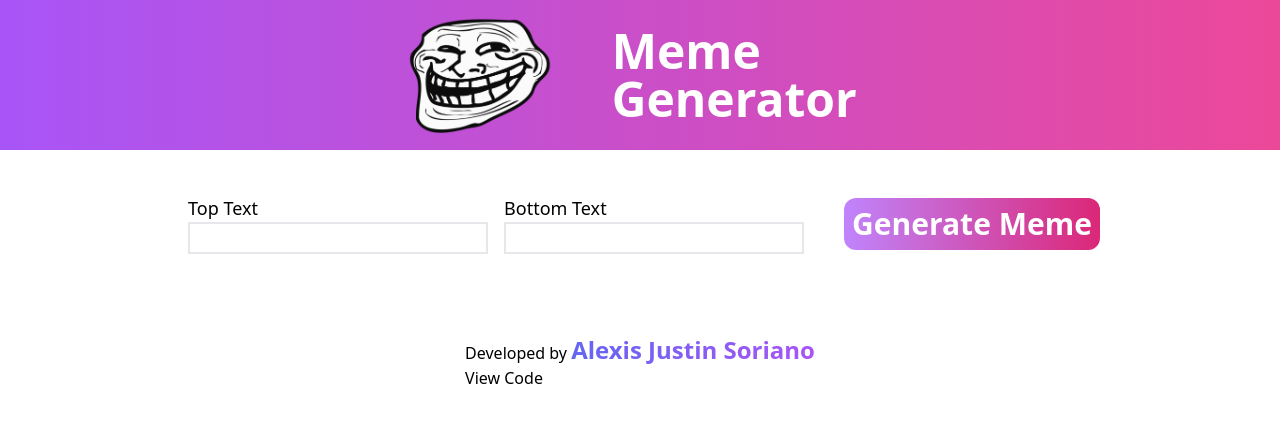
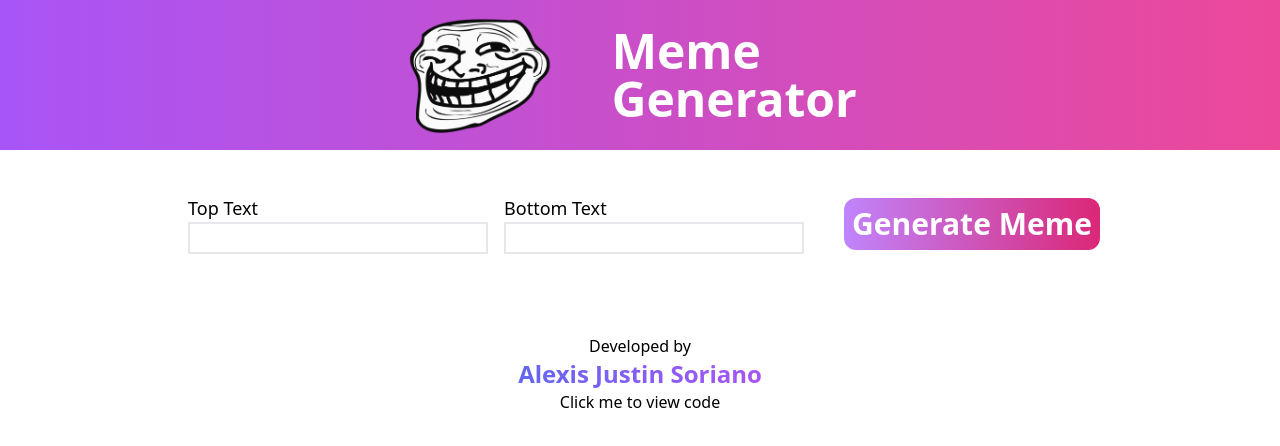
Before and after one commit to alexissorianooo/memegenerator, a React (Create React App) app: page / in a window 1280 px wide. Shown: the top 446 px of the page. Built offline with nearby package versions, Linux system fonts and the light colour scheme; no server answers; a web font is replaced by a local one.

Commit message:
developer notes edit

```diff
--- a/src/components/Developer.js
+++ b/src/components/Developer.js
@@ -2,9 +2,9 @@ import React from 'react'
 
 export default function Developer(){
     return(
-        <div className='relative bottom-0 top-9'>
+        <div className='relative bottom-0 top-9 flex flex-col justify-center items-center'>
             Developed by <span className='text-2xl font-bold text-transparent bg-clip-text bg-gradient-to-r from-indigo-500 to-purple-500'>Alexis Justin Soriano</span>
-            <p><a href="https://github.com/alexissorianooo/memegenerator" target="_blank" rel="noreferrer">View Code</a></p>
+            <p><a href="https://github.com/alexissorianooo/memegenerator" target="_blank" rel="noreferrer">Click me to view code</a></p>
         </div>
     )
 }
```
